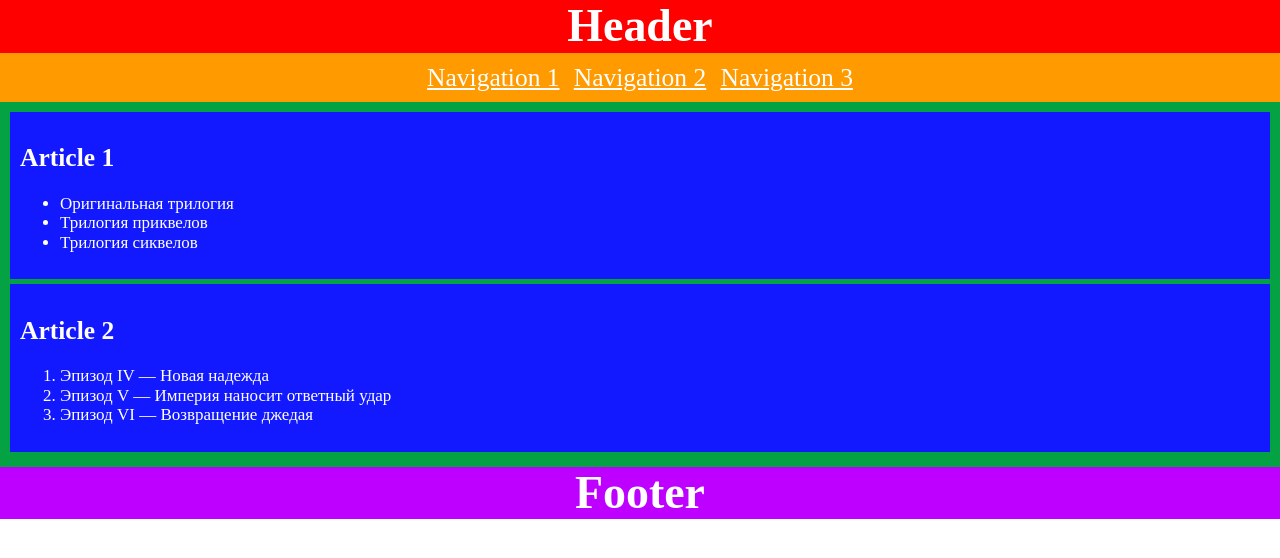
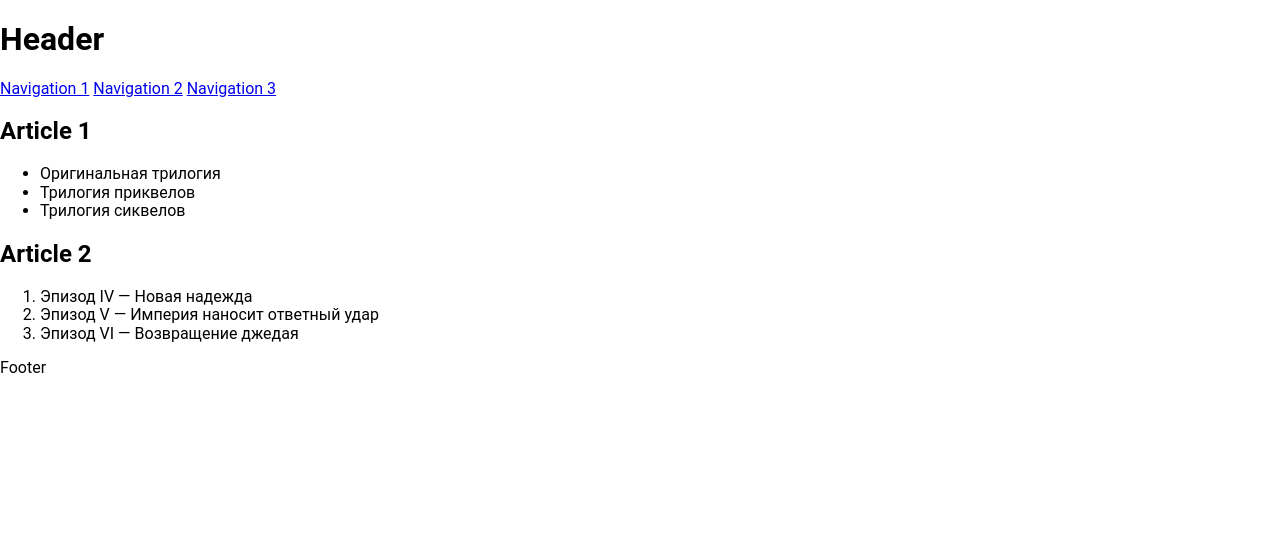
Before and after one commit to js-tasks-ru/htmlcss-20221107_germanium312, a website: page 02-dz0/01-semantic-mockup/solution.html in a window 1280 px wide. Drawn offline with Linux system fonts and the light colour scheme.

Commit message:
Nothing special

```diff
--- a/03-lection1/02-accordion/accordion.css
+++ b/03-lection1/02-accordion/accordion.css
@@ -1 +1,4 @@
 /* Стилизация аккордеона */
+body {
+	background: #ccc;
+}
--- a/assets/css/main.css
+++ b/assets/css/main.css
@@ -20,51 +20,6 @@
     --secondary: var(--purple);
 }
 
-/* * {
+ * {
     font-family: 'Roboto', sans-serif;
-} */
-
-html {
-    color: #fff;
-    font-size: 17px;
 }
-
-header {
-    background: #FF0000;
-    text-align: center;
-}
-
-header h1 {
-    margin: 0;
-    font-size: 2.7rem;
-}
-
-nav {
-    background: #FF9A00;
-    text-align: center;
-    padding: 10px;
-}
-
-nav a {
-    color: #fff;
-    padding: 5px;
-    font-size: 1.5rem;
-}
-
-main {
-    background: #04A242;
-    padding: 10px;
-}
-
-article {
-    background: #1319FF;
-    padding: 10px;
-    margin-bottom: 5px;
-}
-
-footer {
-    background: #BD00FF;
-    text-align: center;
-    font-size: 2.7rem;
-    font-weight: bold;
-}
```
Also changed, not shown: 03-lection1/02-accordion/index.html (+3 -0 lines).
